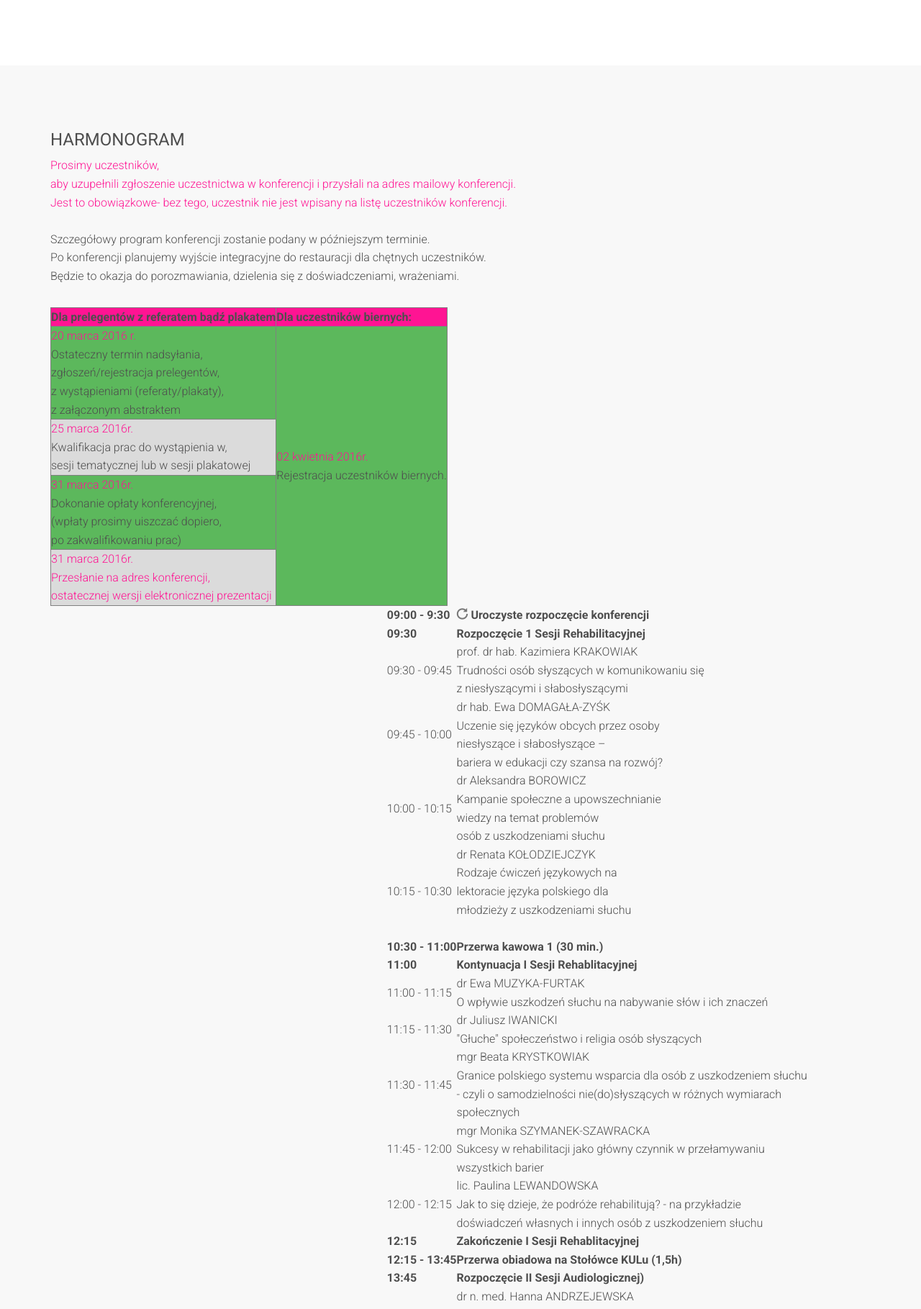
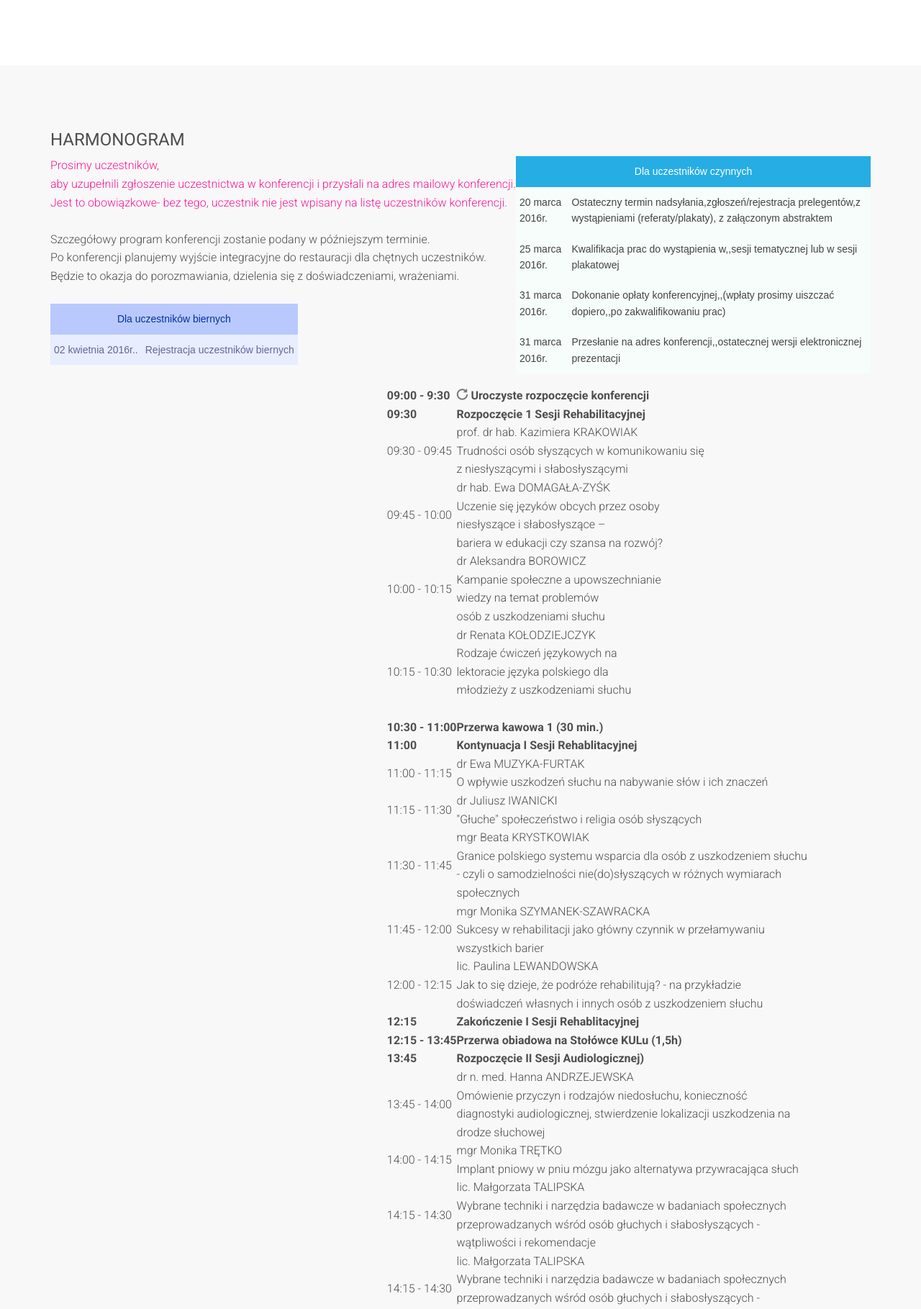
Before and after one commit to Dragonis/OTymSieNieMowi3, a PHP site: page / in a window 1280 px wide. Shown: the part 2538-4357 px from the top of the page at 72% size. Run offline with PHP 8.4, Linux system fonts and the light colour scheme; some libraries are stand-ins or nearby versions.

Commit message:
dodanine ladnych tabelek

```diff
--- a/index.php
+++ b/index.php
@@ -477,44 +477,93 @@
                     <br>
                     Po konferencji planujemy wyjście integracyjne do restauracji dla chętnych uczestników.<br>
                     Będzie to okazja do porozmawiania, dzielenia się z doświadczeniami, wrażeniami.
-                    <br>
+                    <br><br>
+                    <table class="tub">
+                        <tr>
+                            <th class="tub-baqh" colspan="2">Dla uczestników biernych<br></th>
+                        </tr>
+                        <tr>
+                            <td class="tub-yw4l">02 kwietnia 2016r..</td>
+                            <td class="tub-yw4l">Rejestracja uczestników biernych</td>
+                        </tr>
+                    </table>
                 </div>
 
-                <table border="black 3px solid" style="float:left;" class="harmonogram">
+                <style type="text/css">
+                    .tg  {border-collapse:collapse;border-spacing:0;border-color:#999;}
+                    .tg td{font-family:Arial, sans-serif;font-size:14px;padding:10px 5px;border-style:solid;border-width:0px;overflow:hidden;word-break:normal;border-color:#999;color:#444;background-color:#F7FDFA;}
+                    .tg th{font-family:Arial, sans-serif;font-size:14px;font-weight:normal;padding:10px 5px;border-style:solid;border-width:0px;overflow:hidden;word-break:normal;border-color:#999;color:#fff;background-color:#26ADE4;}
+                    .tg .tg-baqh{text-align:center;vertical-align:top}
+                    .tg .tg-yw4l{vertical-align:top}
+                </style>
+                <table class="tg">
                     <tr>
-                        <th bgcolor="deeppink">Dla prelegentów z referatem bądź plakatem</th>
-                        <th bgcolor="deeppink">Dla uczestników biernych:</th>
+                        <th class="tg-baqh" colspan="2">Dla uczestników czynnych<br></th>
                     </tr>
                     <tr>
-                        <td><span style="color: deeppink">20 marca 2016 r.</span><br>
-                            Ostateczny termin nadsyłania,<br>
-                            zgłoszeń/rejestracja prelegentów,<br>
-                            z wystąpieniami (referaty/plakaty),<br>
-                            z załączonym abstraktem
-                        </td>
-                        <td rowspan="4"><span style="color: deeppink">02 kwietnia 2016r.</span><br>
-                            Rejestracja uczestników biernych.
-                        </td>
+                        <td class="tg-yw4l">20 marca 2016r.<br></td>
+                        <td class="tg-yw4l">Ostateczny termin nadsyłania,zgłoszeń/rejestracja prelegentów,z wystąpieniami (referaty/plakaty), z załączonym abstraktem</td>
                     </tr>
                     <tr>
-                        <td><span style="color: deeppink">25 marca 2016r.</span><br>
-                            Kwalifikacja prac do wystąpienia w,<br>
-                            sesji tematycznej lub w sesji plakatowej
-                        </td>
+                        <td class="tg-yw4l">25 marca 2016r.</td>
+                        <td class="tg-yw4l">Kwalifikacja prac do wystąpienia w,,sesji tematycznej lub w sesji plakatowej</td>
                     </tr>
                     <tr>
-                        <td><span style="color: deeppink">31 marca 2016r.</span><br>
-                            Dokonanie opłaty konferencyjnej,<br>
-                            (wpłaty prosimy uiszczać dopiero,<br>
-                            po zakwalifikowaniu prac)
-                        </td>
+                        <td class="tg-yw4l">31 marca 2016r.</td>
+                        <td class="tg-yw4l">Dokonanie opłaty konferencyjnej,,(wpłaty prosimy uiszczać dopiero,,po zakwalifikowaniu prac)</td>
                     </tr>
                     <tr>
-                        <td><span style="color: deeppink">31 marca 2016r.<br>
-                            Przesłanie na adres konferencji,<br>
-                            ostatecznej wersji elektronicznej prezentacji</td>
+                        <td class="tg-yw4l">31 marca 2016r.</td>
+                        <td class="tg-yw4l">Przesłanie na adres konferencji,,ostatecznej wersji elektronicznej prezentacji</td>
                     </tr>
                 </table>
+
+                <style type="text/css">
+                    .tub  {border-collapse:collapse;border-spacing:0;border-color:#aabcfe;}
+                    .tub td{font-family:Arial, sans-serif;font-size:14px;padding:10px 5px;border-style:solid;border-width:0px;overflow:hidden;word-break:normal;border-color:#aabcfe;color:#669;background-color:#e8edff;}
+                    .tub th{font-family:Arial, sans-serif;font-size:14px;font-weight:normal;padding:10px 5px;border-style:solid;border-width:0px;overflow:hidden;word-break:normal;border-color:#aabcfe;color:#039;background-color:#b9c9fe;}
+                    .tub .tub-baqh{text-align:center;vertical-align:top}
+                    .tub .tub-yw4l{vertical-align:top}
+                </style>
+
+
+
+
+<!--                <table border="black 3px solid" style="float:left;" class="harmonogram">-->
+<!--                    <tr>-->
+<!--                        <th bgcolor="deeppink">Dla prelegentów z referatem bądź plakatem</th>-->
+<!--                        <th bgcolor="deeppink">Dla uczestników biernych:</th>-->
+<!--                    </tr>-->
+<!--                    <tr>-->
+<!--                        <td><span style="color: deeppink">20 marca 2016 r.</span><br>-->
+<!--                            Ostateczny termin nadsyłania,<br>-->
+<!--                            zgłoszeń/rejestracja prelegentów,<br>-->
+<!--                            z wystąpieniami (referaty/plakaty),<br>-->
+<!--                            z załączonym abstraktem-->
+<!--                        </td>-->
+<!--                        <td rowspan="4"><span style="color: deeppink">02 kwietnia 2016r.</span><br>-->
+<!--                            Rejestracja uczestników biernych.-->
+<!--                        </td>-->
+<!--                    </tr>-->
+<!--                    <tr>-->
+<!--                        <td><span style="color: deeppink">25 marca 2016r.</span><br>-->
+<!--                            Kwalifikacja prac do wystąpienia w,<br>-->
+<!--                            sesji tematycznej lub w sesji plakatowej-->
+<!--                        </td>-->
+<!--                    </tr>-->
+<!--                    <tr>-->
+<!--                        <td><span style="color: deeppink">31 marca 2016r.</span><br>-->
+<!--                            Dokonanie opłaty konferencyjnej,<br>-->
+<!--                            (wpłaty prosimy uiszczać dopiero,<br>-->
+<!--                            po zakwalifikowaniu prac)-->
+<!--                        </td>-->
+<!--                    </tr>-->
+<!--                    <tr>-->
+<!--                        <td><span style="color: deeppink">31 marca 2016r.<br>-->
+<!--                            Przesłanie na adres konferencji,<br>-->
+<!--                            ostatecznej wersji elektronicznej prezentacji</td>-->
+<!--                    </tr>-->
+<!--                </table>-->
 
                 <table style="border: black 1px; float:right">
                     <tbody>
```
